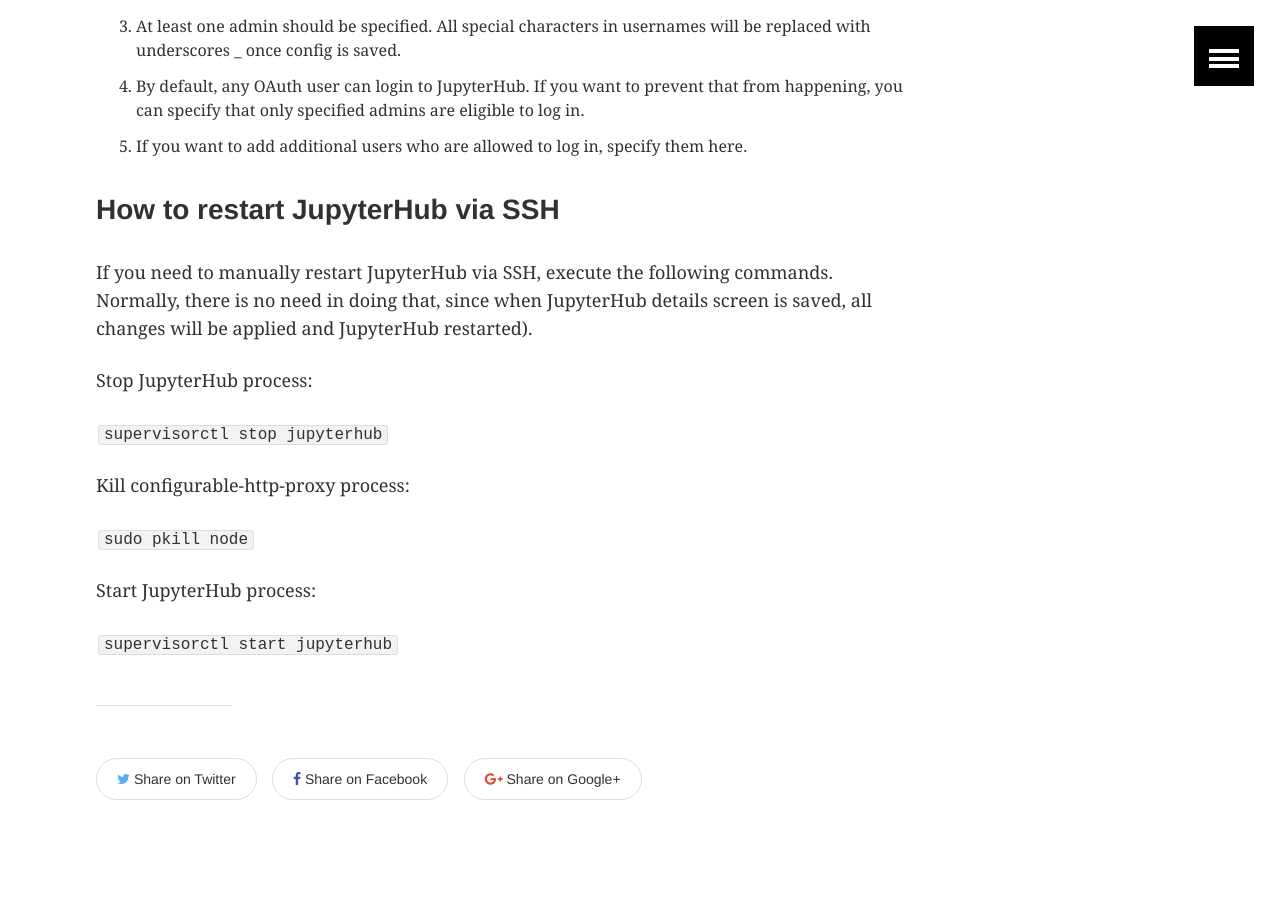
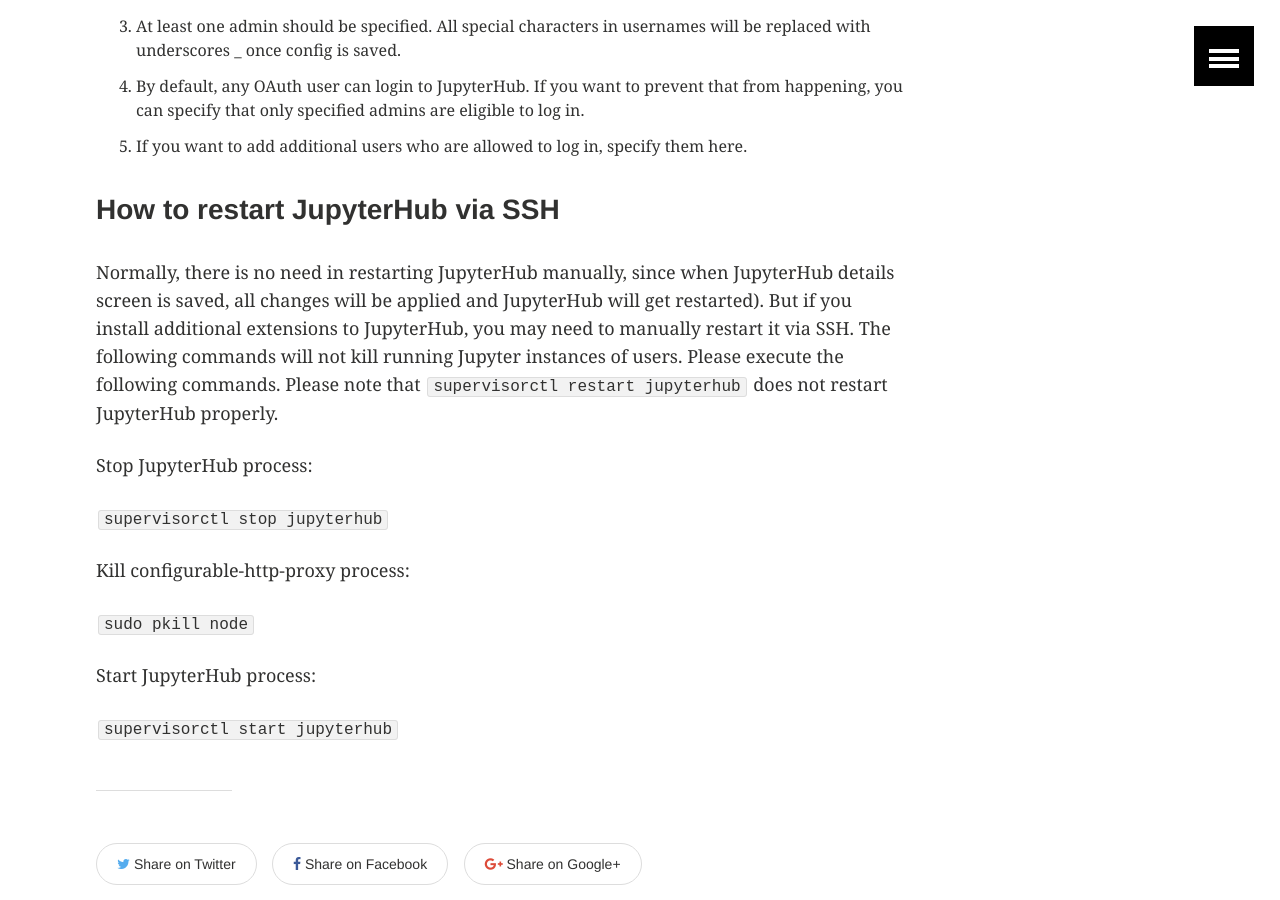
Before and after one commit to etais-ee/etais-web, a Jekyll site: the page built from using/self_service.md, in a window 1280 px wide and 900 px high, scrolled down 34298 px. Built offline with Jekyll 4.4.1, drawn with Linux system fonts in a browser that asks for light colours.

Commit message:
One last small remark

```diff
--- a/using/self_service.md
+++ b/using/self_service.md
@@ -427,7 +427,7 @@ Following list describes elements of OAuth2 section:
 
 ### How to restart JupyterHub via SSH
 
-If you need to manually restart JupyterHub via SSH, execute the following commands. Normally, there is no need in doing that, since when JupyterHub details screen is saved, all changes will be applied and JupyterHub restarted).
+Normally, there is no need in restarting JupyterHub manually, since when JupyterHub details screen is saved, all changes will be applied and JupyterHub will get restarted). But if you install additional extensions to JupyterHub, you may need to manually restart it via SSH. The following commands will not kill running Jupyter instances of users. Please execute the following commands. Please note that `supervisorctl restart jupyterhub` does not restart JupyterHub properly.
 
 Stop JupyterHub process:
 
```
